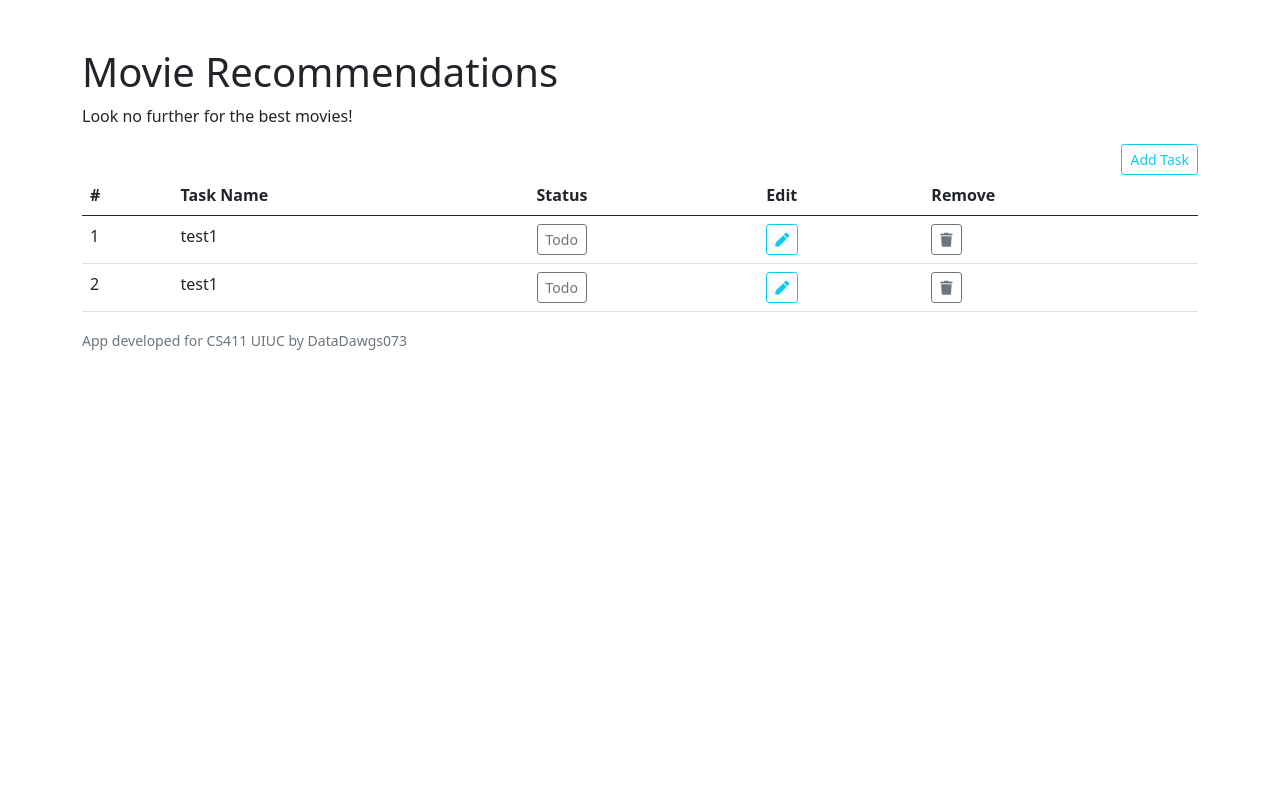
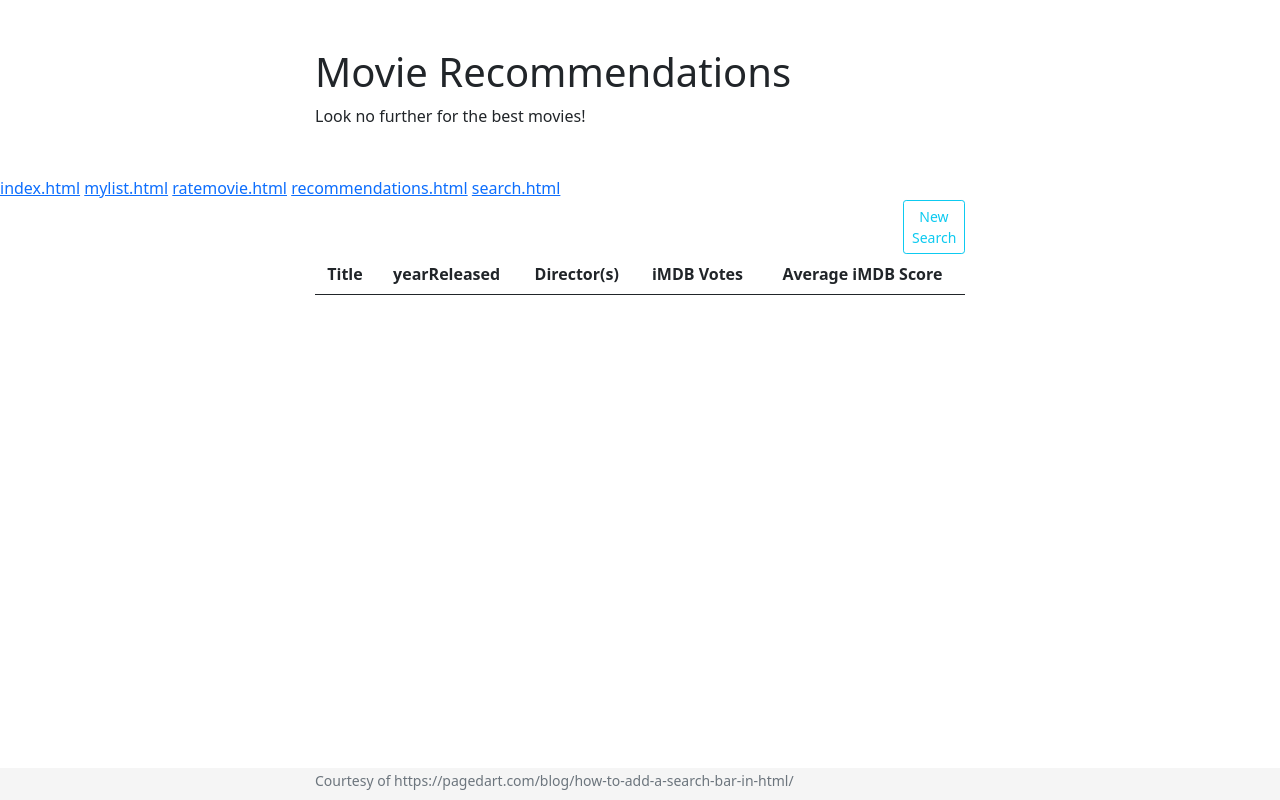
Before and after one commit to farisab2/CS411-Movie-Recommender, a Flask app: page / in a window 1280 px wide. Run offline with Flask 2, Linux system fonts and the light colour scheme; lists and menus that the app fills with data are empty.

Commit message:
Added multiple pages, still working on search

```diff
--- a/app.yaml
+++ b/app.yaml
@@ -7,3 +7,7 @@ env_variables:
   MYSQL_PASSWORD: 'TeamDatadawgs073'
   MYSQL_DB: 'MovieClub'
   MYSQL_HOST: 35.239.236.9
+
+handlers:
+  url: /script
+  static_dir: static/script
--- a/app/database.py
+++ b/app/database.py
@@ -19,46 +19,98 @@ def fetch_todo() -> dict:
 
 
 def update_task_entry(task_id: int, text: str) -> None:
+    """Updates task description based on given `task_id`
+    Args:
+        task_id (int): Targeted task_id
+        text (str): Updated description
+    Returns:
+        None
+
+
+    conn = db.connect()
+    query = 'Update tasks set task = "{}" where id = {};'.format(text, task_id)
+    conn.execute(query)
+    conn.close()
+    """
     pass
 
 
 def update_status_entry(task_id: int, text: str) -> None:
+    """Updates task status based on given `task_id`
+    Args:
+        task_id (int): Targeted task_id
+        text (str): Updated status
+    Returns:
+        None
+
+
+    conn = db.connect()
+    query = 'Update tasks set status = "{}" where id = {};'.format(text, task_id)
+    conn.execute(query)
+    conn.close() """
     pass
 
 
 def insert_new_task(text: str) ->  int:
+    """Insert new task to todo table.
+    Args:
+        text (str): Task description
+    Returns: The task ID for the inserted entry
+
+
+    conn = db.connect()
+    query = 'Insert Into tasks (task, status) VALUES ("{}", "{}");'.format(
+        text, "Todo")
+    conn.execute(query)
+    query_results = conn.execute("Select LAST_INSERT_ID();")
+    query_results = [x for x in query_results]
+    task_id = query_results[0][0]
+    conn.close()
+
+    return task_id """
     pass
     return 1
 
 
 def remove_task_by_id(task_id: int) -> None:
+    """ remove entries based on task ID
+    conn = db.connect()
+    query = 'Delete From tasks where id={};'.format(task_id)
+    conn.execute(query)
+    conn.close() """
     pass
-
+#def search_movies(searchTerm: string) -> dict:
 def search_movies() -> dict:
     """ result = []
     conn = db.connect()
-    query =  conn.execute("SQL stuff").fetchall()
+    query = 'SELECT Title, yearReleased, numVotes, Score FROM Movies WHERE Title LIKE "{}" ORDER BY Title;'.format(searchTerm)
+    query_results =  conn.execute(query).fetchall()
     conn.close()
     for row in query:
         item = {
-
+            "Title": row[0]
+            "releaseYear": row[1]
+            "Director": ""
+            "numVotes": row[2]
+            "averageRating": row[3]
         }
         result.append(item) """
 
     result = [
         {
             "Title": "Shrek",
-            "yearReleased": "2001",
+            "releaseYear": "2001",
             "Director": "Me",
-            "Votes": 1010231,
-            "Score": 9.4
+            "numVotes": 1010231,
+            "averageRating": 9.4
         },
         {
             "Title": "Wall-E",
             "yearReleased": "2008",
             "Director": "You",
             "Votes": 93854,
-            "Score": 7.9
+            "averageRating": 7.9
         }
     ]
+    result = []
     return result
--- a/app/routes.py
+++ b/app/routes.py
@@ -49,13 +49,35 @@ def create():
 @app.route("/")
 def homepage():
     """ returns rendered homepage """
-    items = db_helper.fetch_todo()
-    #items = db_helper.search_movies()
-    return render_template("index.html", items=items)
+    #items = db_helper.fetch_todo()
+    items = db_helper.search_movies()
+    return render_template("search.html", items=items)
 
-@app.route("/")
-def search(searchTerm):
+@app.route("/search/<string:searchTerm>", methods=['GET'])
+def search():
     #returns movies searched by User from User Table
+    #data = request.get_json()
     #result = db_helper.search_movies(searchTerm)
+
     result = {'Title': 'Avatar', 'yearReleased': '2009', 'Director':'Them', 'Votes':560123, 'Score': 8.8}
     return jsonify(result)
+
+@app.route("/index.html/")
+def indexpage():
+    return render_template("index.html")
+
+@app.route("/mylist.html/")
+def mylistpage():
+    return render_template("mylist.html")
+
+@app.route("/ratemovie.html/")
+def ratemoviepage():
+    return render_template("ratemovie.html")
+
+@app.route("/search.html/")
+def searchpage():
+    return render_template("search.html")
+
+@app.route("/recommendations.html/")
+def recommendationspage():
+    return render_template("recommendations.html")
--- a/app/static/script/modal.js
+++ b/app/static/script/modal.js
@@ -7,21 +7,51 @@ $(document).ready(function () {
         const content = button.data('content') // Extract info from data-* attributes
 
         const modal = $(this)
-        if (taskID === 'New Task') {
+        if (taskID === 'New Task') { // modal was clicked for add task
             modal.find('.modal-title').text(taskID)
             $('#task-form-display').removeAttr('taskID')
-        } else {
+        } else { //modal was clicked for edit task
             modal.find('.modal-title').text('Edit Task ' + taskID)
             $('#task-form-display').attr('taskID', taskID)
         }
 
-        if (content) {
+        if (content) { //modal was clicked for add task
             modal.find('.form-control').val(content);
-        } else {
+        } else { //modal was clicked for edit task
             modal.find('.form-control').val('');
         }
     })
 
+    $('#search-modal').on('show.bs.modal', function (event) {
+        const button = $(event.relatedTarget) // Button that triggered the modal
+        const searchTerm = button.data('source') // Extract info from data-* attributes
+
+        const modal = $(this)
+
+        modal.find('.modal-title').text(searchTerm)
+        $('#task-form-display').removeAttr('searchTerm')
+        modal.find('.form-control').val('');
+    })
+
+    $('#submit-search').click(function () {
+        const searchTerm = $('#task-form-display').attr('taskID');
+        console.log($('#search-modal').find('.form-control').val())
+        $.ajax({
+            type: 'GET',
+            url: 'search/' + searchTerm,
+            contentType: 'application/json;charset=UTF-8',
+            data: JSON.stringify({
+                'searchTerm': $('#search-modal').find('.form-control').val()
+            }),
+            success: function (res) {
+                console.log(res.response)
+                location.reload();
+            },
+            error: function () {
+                console.log('Error');
+            }
+        });
+    });
 
     $('#submit-task').click(function () {
         const tID = $('#task-form-display').attr('taskID');
--- /dev/null
+++ b/app/static/styles/custom.css
@@ -0,0 +1,66 @@
+/* Basic setup */
+/* Some code modified from bootstrap official guide */
+/* ref: https://getbootstrap.com/docs/4.0/examples/sticky-footer/ */
+
+html {
+    position: relative;
+    min-height: 100%;
+}
+
+body {
+    /* Margin bottom by footer height */
+    margin-bottom: 2em;
+}
+
+.footer {
+    position: absolute;
+    bottom: 0;
+    width: 100%;
+    height: 2em;
+    /* Set the fixed height of the footer here */
+    line-height: 1.5em;
+    /* Vertically center the text there */
+    background-color: #f5f5f5;
+}
+
+hr {
+    width: 50%;
+    margin: auto;
+}
+
+.table td {
+    text-align: center;
+    vertical-align: middle;
+}
+
+.table tr {
+    text-align: center;
+    vertical-align: middle;
+}
+
+/* bootstrap modifications */
+.container {
+    width: auto;
+    max-width: 680px;
+    padding: 0 15px;
+}
+
+.extra-bottom {
+    padding-bottom: 2em;
+}
+
+.task {
+    width: 50%;
+}
+
+.task-id {
+    width: 10%;
+}
+
+.status {
+    width: 20%;
+}
+
+.update {
+    width: 10%;
+}
--- a/app/templates/index.html
+++ b/app/templates/index.html
@@ -18,11 +18,17 @@
 
     <body>
 
+
     <main role="main" class="container extra-bottom">
       <h1 class="mt-5">Movie Recommendations</h1>
       <p>Look no further for the best movies!</p>
     </main>
 
+    <a href="/index.html">index.html</a>
+    <a href="/mylist.html">mylist.html</a>
+    <a href="/ratemovie.html">ratemovie.html</a>
+    <a href="/recommendations.html">recommendations.html</a>
+    <a href="/search.html">search.html</a>
 
     <div class="container">
 
--- a/app/templates/search.html
+++ b/app/templates/search.html
@@ -66,17 +66,53 @@
         text-align: center;
       }
     </style>
-
-    <form role="search" id="searchbox">
+    <a href="/index.html">index.html</a>
+    <a href="/mylist.html">mylist.html</a>
+    <a href="/ratemovie.html">ratemovie.html</a>
+    <a href="/recommendations.html">recommendations.html</a>
+    <a href="/search.html">search.html</a>
+    <!-- <form role="search" id="searchbox" method="GET">
       <input type="search" id="query" name="q" placeholder="Enter title of movie" aria-label="Search through site content">
-      <button>
+      <button onclick="myFunction()">
         <svg viewBox="0 0 1024 1024"><path class="path1" d="M848.471 928l-263.059-263.059c-48.941 36.706-110.118 55.059-177.412 55.059-171.294 0-312-140.706-312-312s140.706-312 312-312c171.294 0 312 140.706 312 312 0 67.294-24.471 128.471-55.059 177.412l263.059 263.059-79.529 79.529zM189.623 408.078c0 121.364 97.091 218.455 218.455 218.455s218.455-97.091 218.455-218.455c0-121.364-103.159-218.455-218.455-218.455-121.364 0-218.455 97.091-218.455 218.455z"></path></svg>
       </button>
-    </form>
+    </form> -->
 
-    <script>
-      const searchTerm = document.getElementById('form');
-    </script>
+    <div class="container">
+
+      <!-- Button trigger modal -->
+      <div style="text-align: right;">
+        <button type="button"
+          class="btn btn-outline-info btn-sm"
+          data-bs-toggle="modal"
+          data-bs-target="#search-modal"
+          data-source="New Task">New Search
+        </button>
+      </div>
+
+      <div class="modal fade" id="search-modal" tabindex="-1" aria-labelledby="Label" aria-hidden="true">
+        <div class="modal-dialog">
+          <div class="modal-content">
+            <div class="modal-header">
+              <h5 class="modal-title" id="Label">New Search</h5>
+              <button type="button" class="btn-close" data-bs-dismiss="modal" aria-label="Close"></button>
+            </div>
+
+            <div class="modal-body">
+              <div class="input-group mb-3">
+                <span class="input-group-text" id="task-form-display">Title</span>
+                <input type="text" class="form-control" placeholder="Enter title of movie" aria-label="task-name" aria-describedby="basic-addon1">
+              </div>
+            </div>
+
+            <div class="modal-footer">
+              <button type="button" class="btn btn-secondary" data-bs-dismiss="modal">Close</button>
+              <button id="submit-task" type="button" class="btn btn-primary">Search</button>
+            </div>
+          </div>
+        </div>
+      </div>
+    </div>
 
     <!--Todo Table-->
     <div class="container table-responsive">
@@ -84,10 +120,10 @@
           <thead>
             <tr>
                 <th class="Title">Title</th>
-              <th class="yearReleased">yearReleased</th>
+                <th class="releaseYear">yearReleased</th>
                 <th class="Director">Director(s)</th>
-              <th class="Votes">iMDB Votes</th>
-              <th class="Score">Average iMDB Score</th>
+                <th class="numVotes">iMDB Votes</th>
+                <th class="averageRating">Average iMDB Score</th>
             </tr>
           </thead>
 
@@ -101,15 +137,19 @@
                 <td>{{item.Score}}</td>
             </tr>
           {% endfor %}
-
         </tbody>
       </table>
     </div>
-  </body>
 
     <footer class="footer">
       <div class="container">
         <p class="text-muted"><small>Courtesy of https://pagedart.com/blog/how-to-add-a-search-bar-in-html/</small></p>
       </div>
     </footer>
+  </body>
+
+  <script src="https://ajax.googleapis.com/ajax/libs/jquery/3.6.0/jquery.min.js"></script>
+  <script src="https://cdn.jsdelivr.net/npm/bootstrap@5.0.0-beta2/dist/js/bootstrap.bundle.min.js"
+    integrity="sha384-b5kHyXgcpbZJO/tY9Ul7kGkf1S0CWuKcCD38l8YkeH8z8QjE0GmW1gYU5S9FOnJ0" crossorigin="anonymous"></script>
+  <script src="{{ url_for('static', filename='script/modal.js') }}"></script>
 </html>
```
Also changed, not shown: 1 other file. Lines whose indentation alone changed are shown as unchanged.
